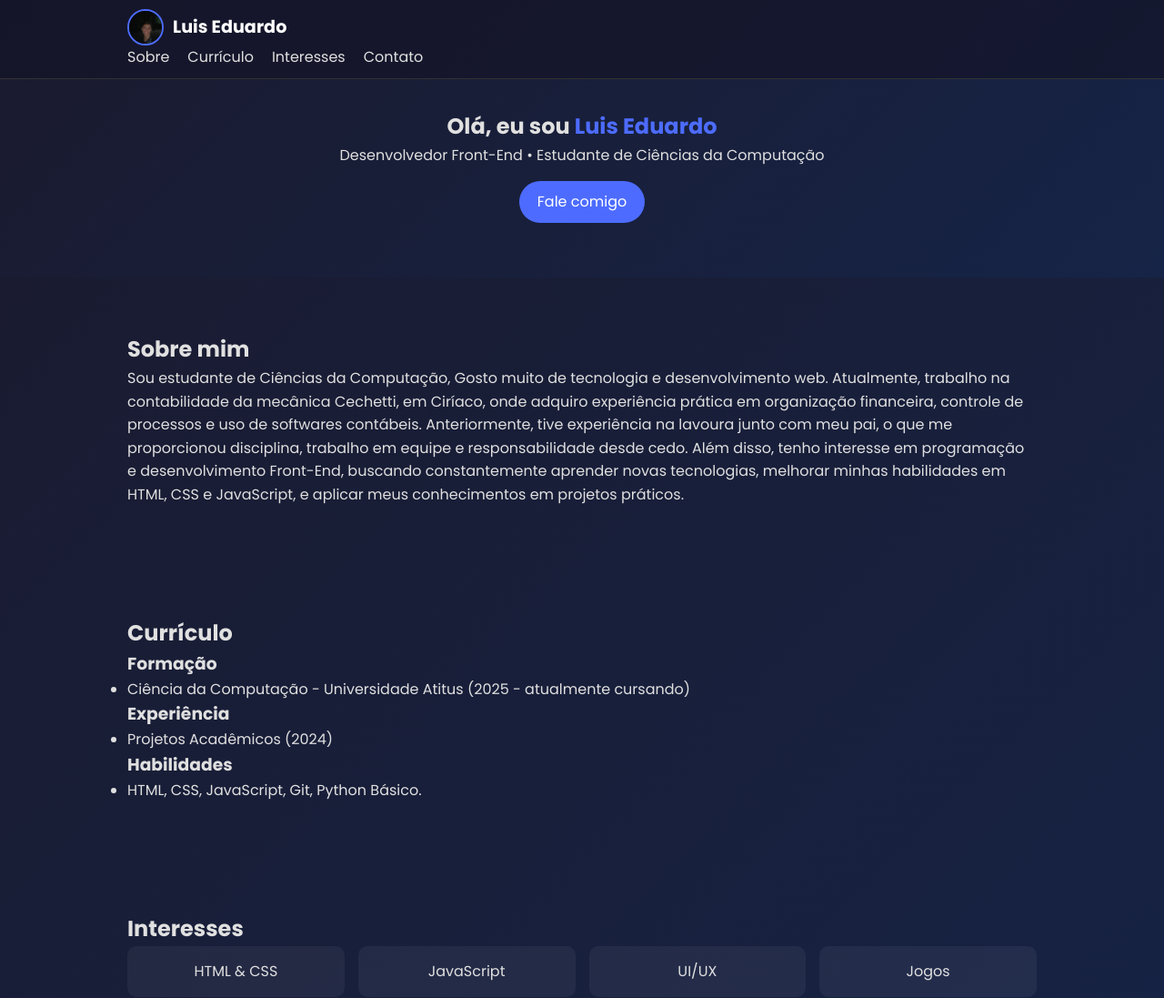
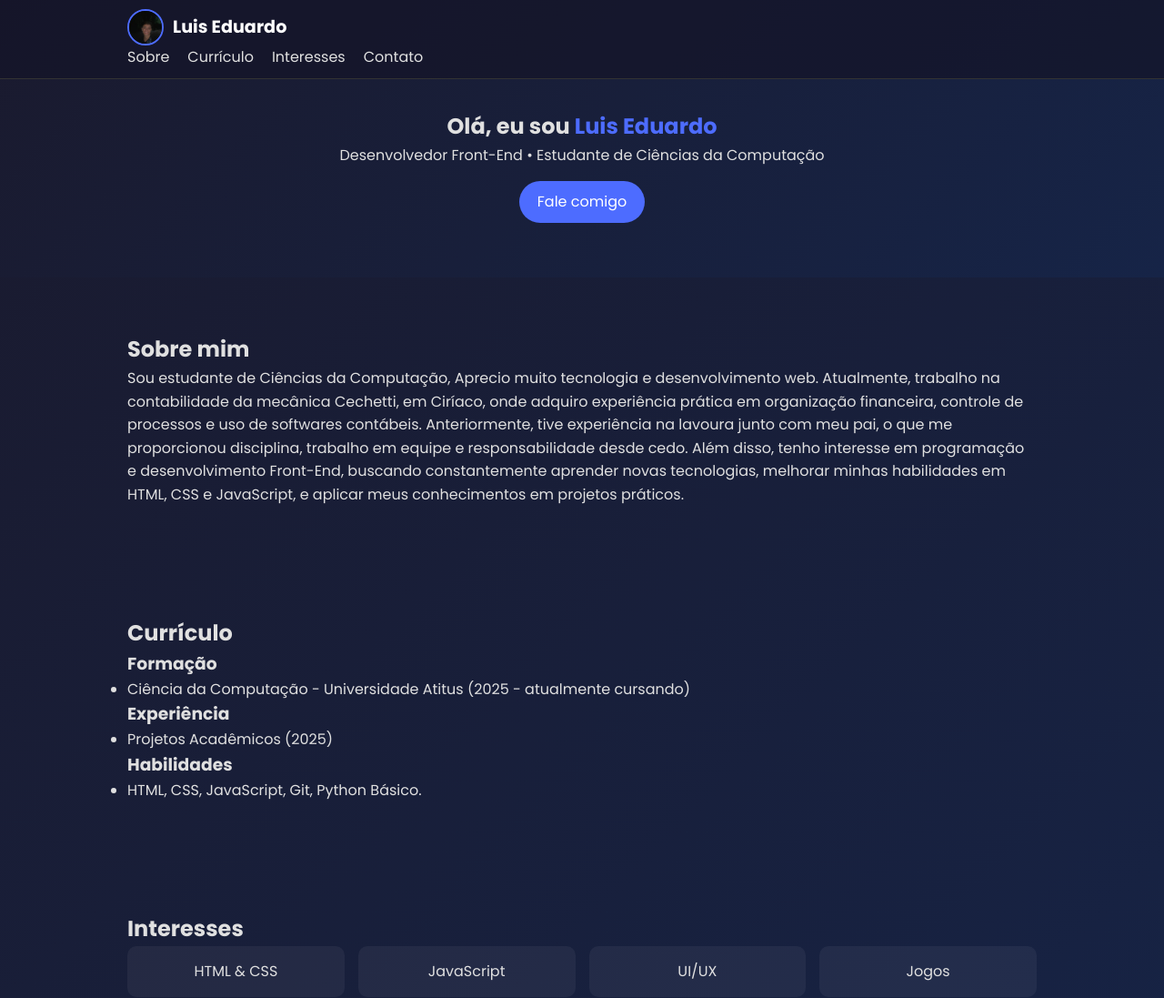
Before and after one commit to LuisMoroso7/Meu-site, a plain HTML site: page index.html in a window 1280 px wide. Shown: the top 1097 px of the page at 91% size. Drawn offline with Linux system fonts and the light colour scheme.

Commit message:
Corrigindo erro de digitação

```diff
--- a/index.html
+++ b/index.html
@@ -47,7 +47,7 @@
 
     <section id="about" class="about container">
       <h2>Sobre mim</h2>
-      <p>Sou estudante de Ciências da Computação, Gosto muito de tecnologia e desenvolvimento web. Atualmente, trabalho na contabilidade da mecânica Cechetti, em Ciríaco, onde adquiro experiência prática em organização financeira, controle de processos e uso de softwares contábeis.
+      <p>Sou estudante de Ciências da Computação, Aprecio muito tecnologia e desenvolvimento web. Atualmente, trabalho na contabilidade da mecânica Cechetti, em Ciríaco, onde adquiro experiência prática em organização financeira, controle de processos e uso de softwares contábeis.
 
         Anteriormente, tive experiência na lavoura junto com meu pai, o que me proporcionou disciplina, trabalho em equipe e responsabilidade desde cedo.
 
@@ -63,7 +63,7 @@
       </ul>
       <h3>Experiência</h3>
       <ul>
-        <li>Projetos Acadêmicos (2024)</li>
+        <li>Projetos Acadêmicos (2025)</li>
       </ul>
       <h3>Habilidades</h3>
       <ul>
```
